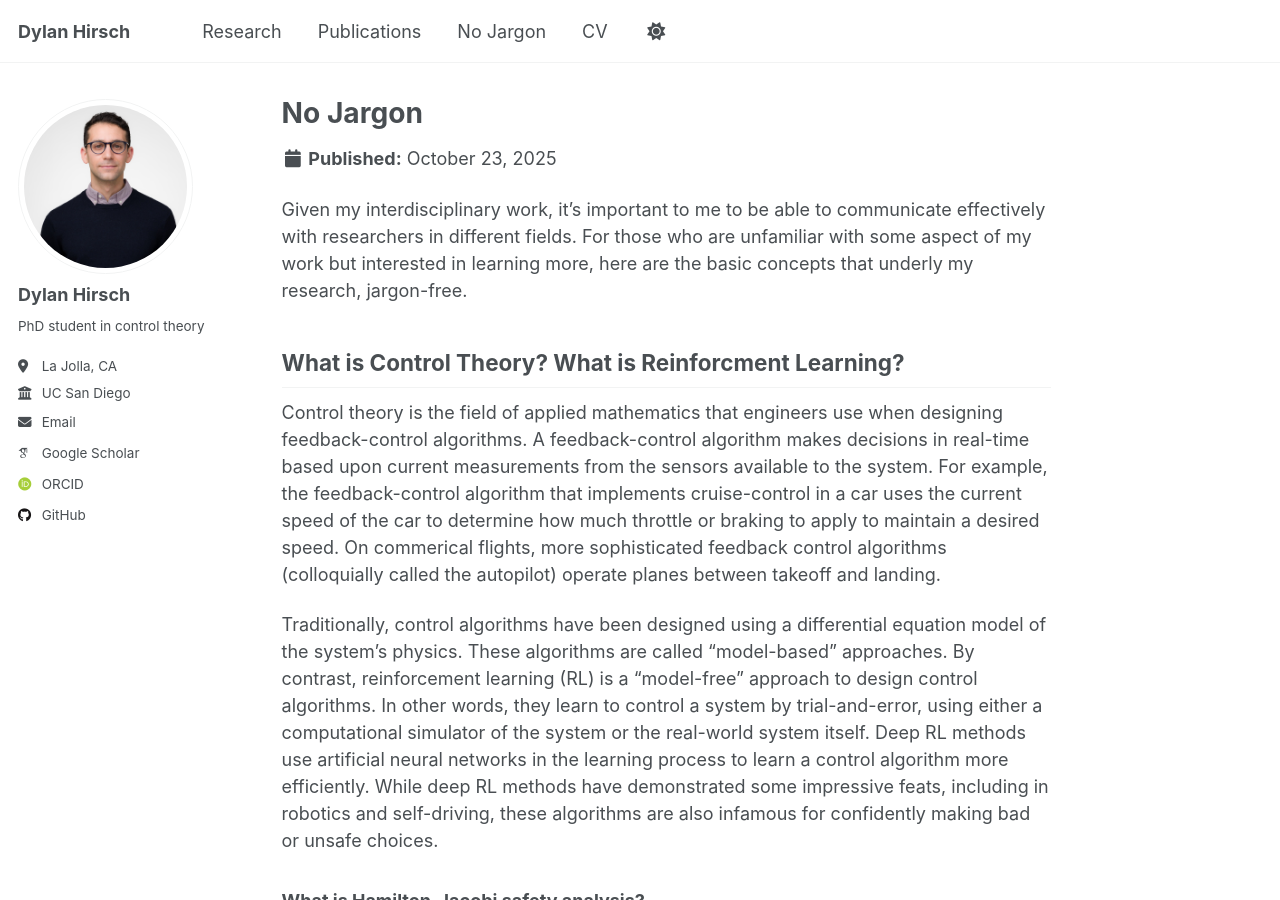
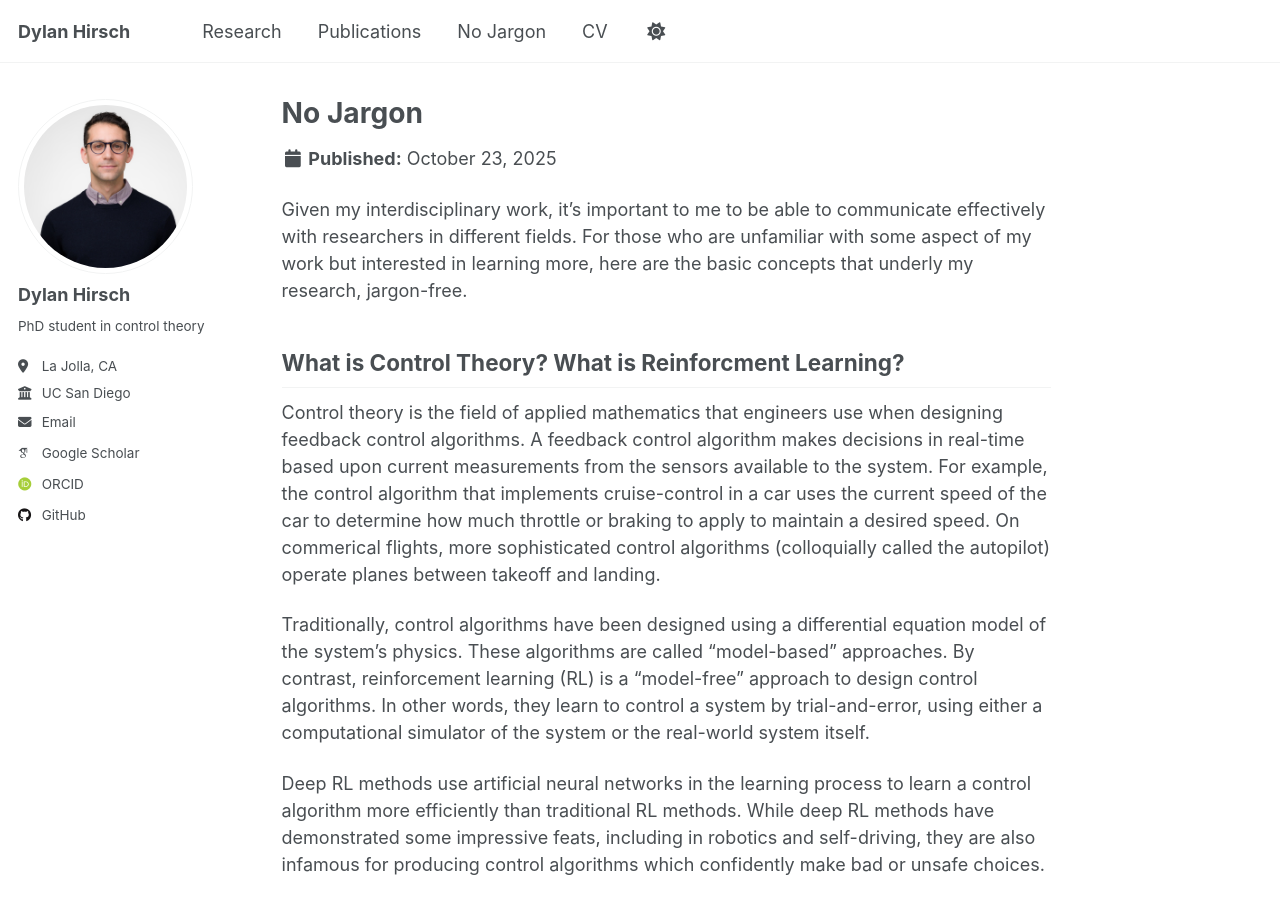
Before and after one commit to dylan-hirsch/dylan-hirsch.github.io, a Jekyll site: the page built from _nojargon/nojargon.md, in a window 1280 px wide and 900 px high. Built offline with Jekyll 4.4.1, drawn with Linux system fonts in a browser that asks for light colours; some web fonts are replaced; a script that is not in the unit is left out.

Commit message:
Update nojargon.md

```diff
--- a/_nojargon/nojargon.md
+++ b/_nojargon/nojargon.md
@@ -10,17 +10,18 @@ For those who are unfamiliar with some aspect of my work but interested in learn
 
 ## What is Control Theory? What is Reinforcment Learning?
 
-Control theory is the field of applied mathematics that engineers use when designing feedback-control algorithms.
-A feedback-control algorithm makes decisions in real-time based upon current measurements from the sensors available to the system.
-For example, the feedback-control algorithm that implements cruise-control in a car uses the current speed of the car to determine how much throttle or braking to apply to maintain a desired speed.
-On commerical flights, more sophisticated feedback control algorithms (colloquially called the autopilot) operate planes between takeoff and landing.
+Control theory is the field of applied mathematics that engineers use when designing feedback control algorithms.
+A feedback control algorithm makes decisions in real-time based upon current measurements from the sensors available to the system.
+For example, the control algorithm that implements cruise-control in a car uses the current speed of the car to determine how much throttle or braking to apply to maintain a desired speed.
+On commerical flights, more sophisticated control algorithms (colloquially called the autopilot) operate planes between takeoff and landing.
 
 Traditionally, control algorithms have been designed using a differential equation model of the system's physics.
 These algorithms are called "model-based" approaches.
 By contrast, reinforcement learning (RL) is a "model-free" approach to design control algorithms.
 In other words, they learn to control a system by trial-and-error, using either a computational simulator of the system or the real-world system itself.
-Deep RL methods use artificial neural networks in the learning process to learn a control algorithm more efficiently.
-While deep RL methods have demonstrated some impressive feats, including in robotics and self-driving, these algorithms are also infamous for confidently making bad or unsafe choices.
+
+Deep RL methods use artificial neural networks in the learning process to learn a control algorithm more efficiently than traditional RL methods.
+While deep RL methods have demonstrated some impressive feats, including in robotics and self-driving, they are also infamous for producing control algorithms which confidently make bad or unsafe choices.
 
 ### What is Hamilton-Jacobi safety analysis?
 
```
